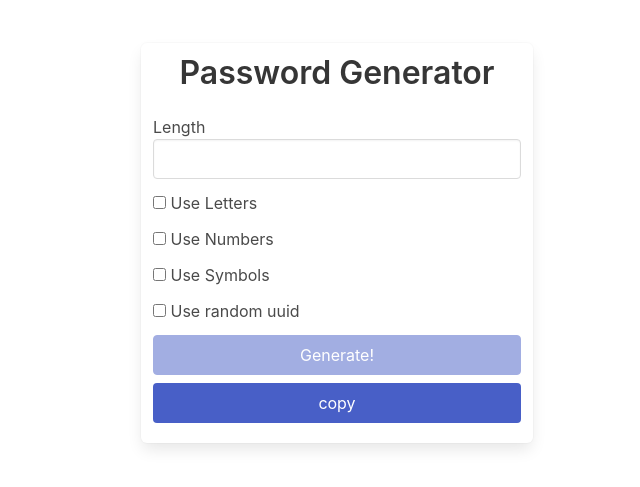
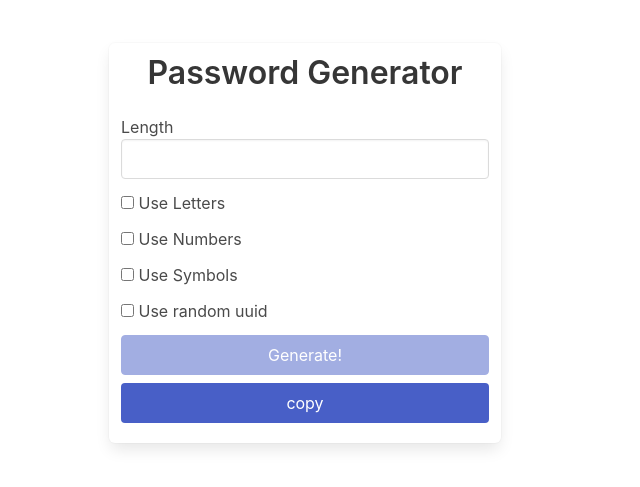
Before and after one commit to anask601/passgen, an Angular app: page / in a window 1280 px wide. Shown: the part 105-592 px from the top of the page, without its empty margins (303-943 px from the left). Built offline with nearby package versions, Linux system fonts and the light colour scheme.

Commit message:
added marfin-left and right property in css

```diff
--- a/src/app/app.component.css
+++ b/src/app/app.component.css
@@ -3,6 +3,7 @@
 }
 
 .container {
-  width: 100%;
   margin-top: 10rem;
+  margin-right: 2rem;
+  margin-left: 2rem;
 }
```
